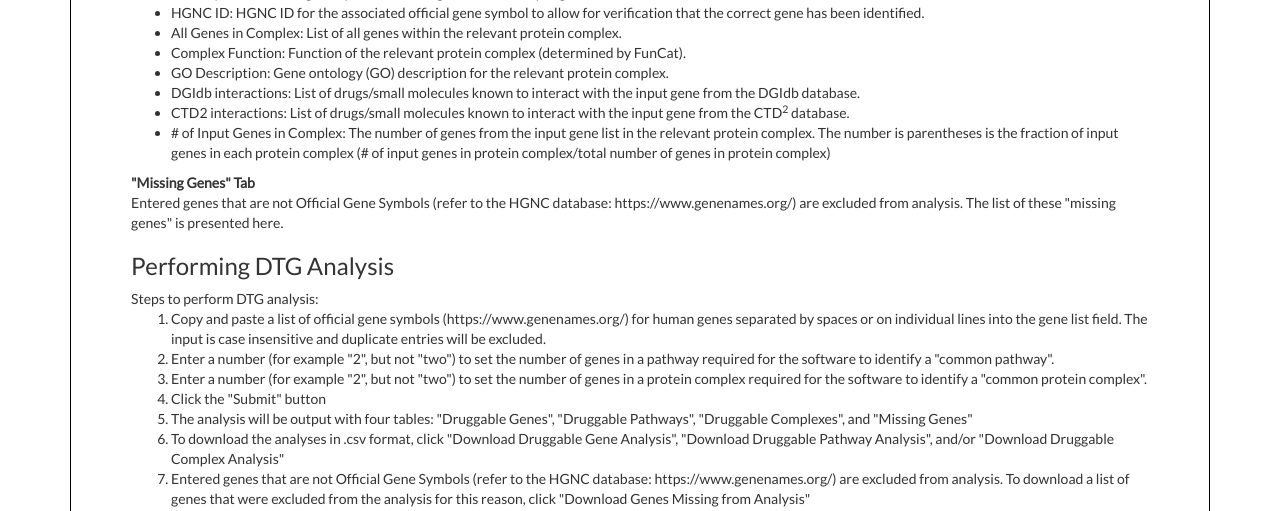
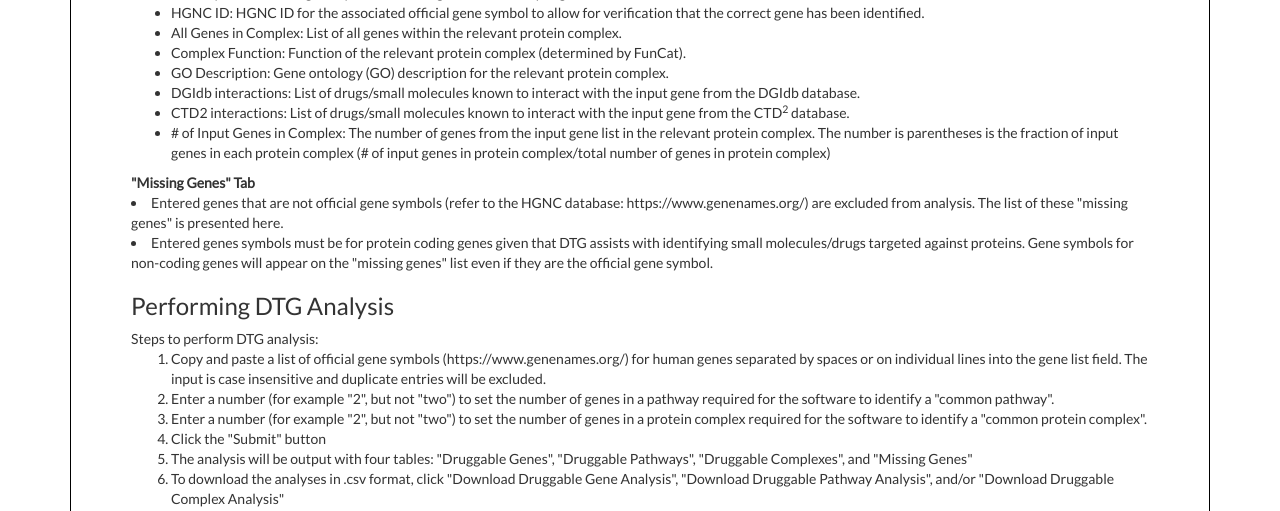
Before and after one commit to pinellolab/DrugThatGene, a Python web app: template DrugThatGene/templates/help.html in a window 1280 px wide. Shown: the part 1517-2028 px from the top of the page. Run offline with Jinja, Linux system fonts and the light colour scheme; the template is opened without the code that fills it, so the values that code supplies are empty; some libraries are stand-ins or nearby versions.

Commit message:
Add files via upload

```diff
--- a/DrugThatGene/templates/help.html
+++ b/DrugThatGene/templates/help.html
@@ -73,7 +73,8 @@
 					<li># of Input Genes in Complex: The number of genes from the input gene list in the relevant protein complex. The number is parentheses is the fraction of input genes in each protein complex (# of input genes in protein complex/total number of genes in protein complex)</li>
 					</ul>
 					<b>"Missing Genes" Tab</b><br>
-					Entered genes that are not Official Gene Symbols (refer to the HGNC database: https://www.genenames.org/) are excluded from analysis. The list of these "missing genes" is presented here.
+					<li>Entered genes that are not official gene symbols (refer to the HGNC database: https://www.genenames.org/) are excluded from analysis. The list of these "missing genes" is presented here.</li>
+					<li>Entered genes symbols must be for protein coding genes given that DTG assists with identifying small molecules/drugs targeted against proteins. Gene symbols for non-coding genes will appear on the "missing genes" list even if they are the official gene symbol.</li>
 
 
 			<h3> Performing DTG Analysis </h3>
--- a/DrugThatGene/templates/submission.html
+++ b/DrugThatGene/templates/submission.html
@@ -73,12 +73,12 @@
 <form role="form" action='/submit'  method="POST" enctype="multipart/form-data" name='myform' id='myform'>
 	<div class="panel panel-info">
 		<div class="panel-heading">
-			<h4>Enter a list of gene symbols (max {{N_MAX_GENES}})</h4>
+			<h4>Enter a list of protein coding gene symbols (max {{N_MAX_GENES}})</h4>
 		</div>
 		<div class="panel-body" style='padding-left: 1em;padding-right: 1em;'>
 
 			<div class="form-group" >
-				<textarea  class="form-control" rows="10" id="gene_symbols" name="gene_symbols" placeholder="Enter a list of gene symbols separated by spaces or one per line: &#13;&#10;&#13;&#10;EZH2 BRCA1 KDM1A BCL11A &#13;&#10;&#13;&#10;Or &#13;&#10;&#13;&#10;EZH2&#13;&#10;BRCA1&#13;&#10;KDM1A&#13;&#10;BCL11A&#13;&#10;" required id="gene_textarea"></textarea>
+				<textarea  class="form-control" rows="10" id="gene_symbols" name="gene_symbols" placeholder="Enter a list of protein coding gene symbols separated by spaces or one per line: &#13;&#10;&#13;&#10;EZH2 BRCA1 KDM1A BCL11A &#13;&#10;&#13;&#10;Or &#13;&#10;&#13;&#10;EZH2&#13;&#10;BRCA1&#13;&#10;KDM1A&#13;&#10;BCL11A&#13;&#10;" required id="gene_textarea"></textarea>
 			</div>
 
 			<div class="panel-heading">
```
